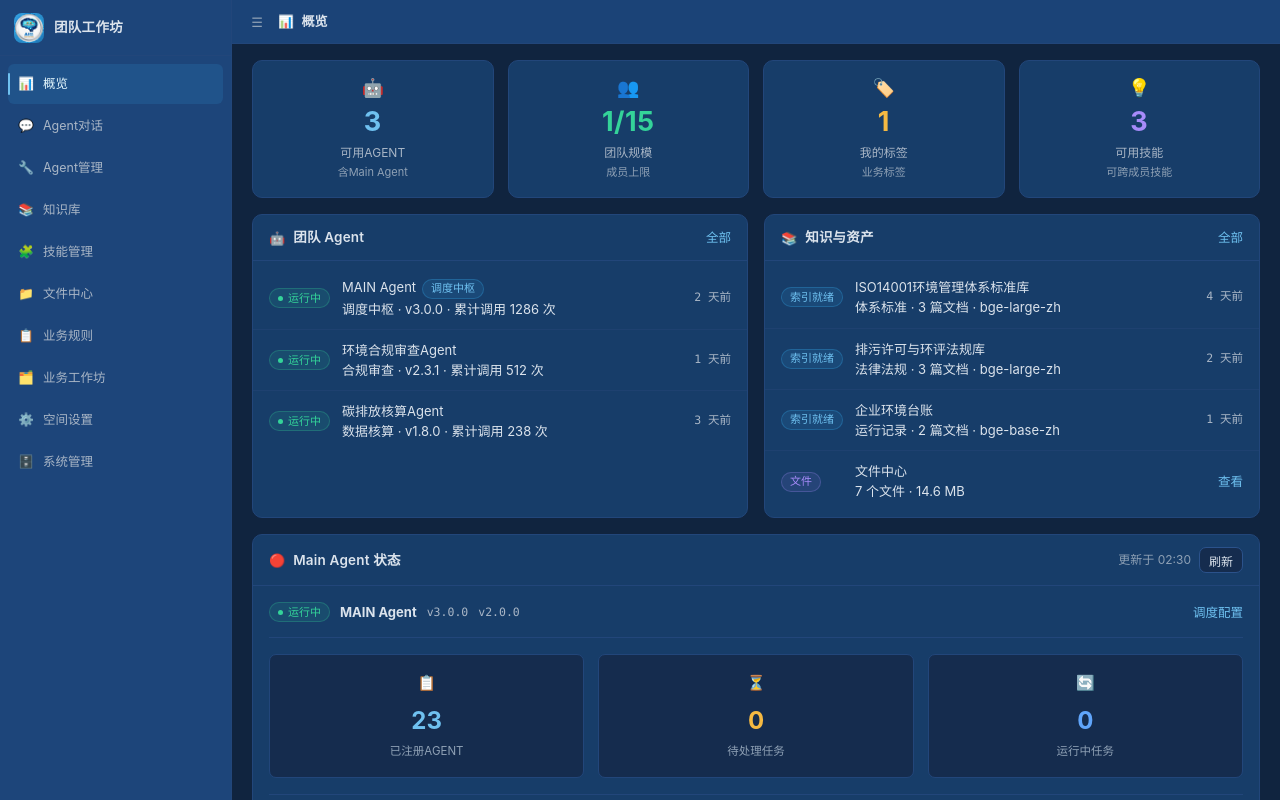
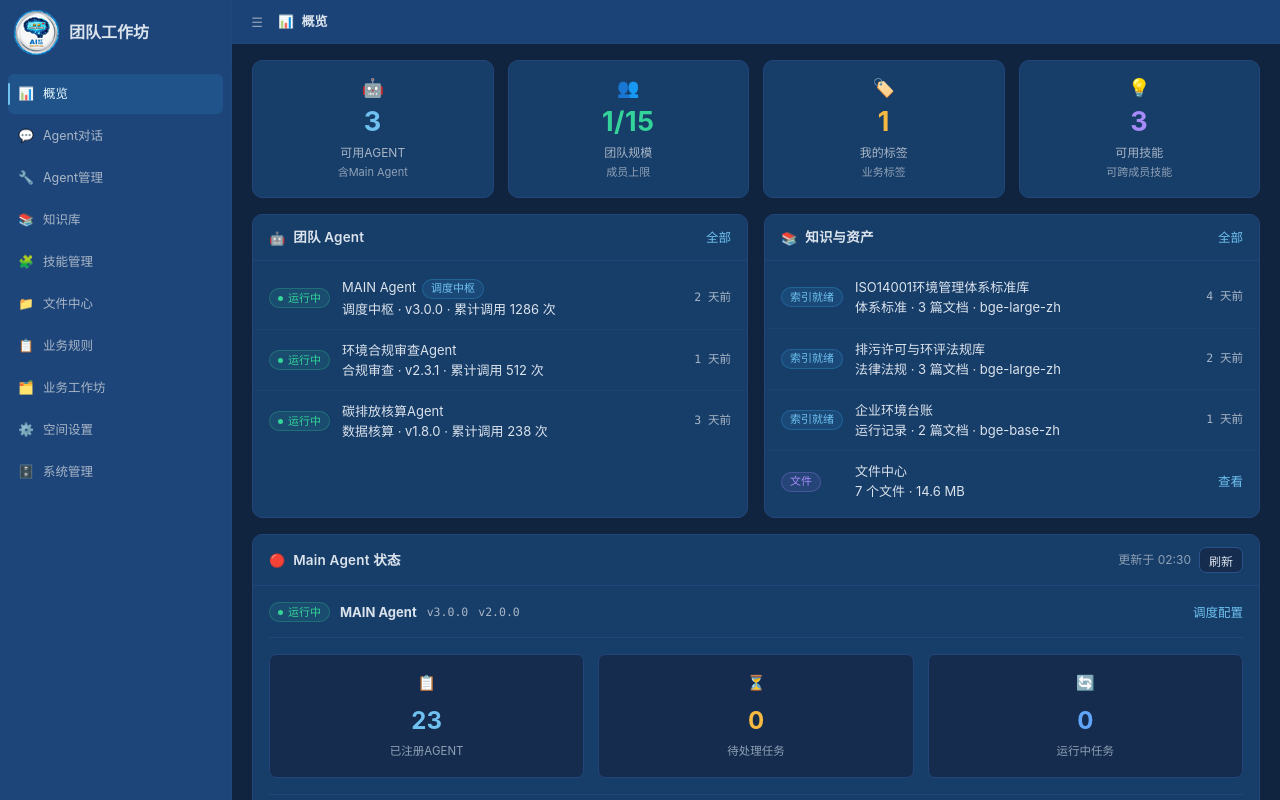
Before and after one commit to huizhc/video-flow, a Vue app in the folder agent/: page /#/overview in a window 1280 px wide. Built offline with nearby package versions, Linux system fonts and the light colour scheme.

Commit message:
改agent项目侧边栏样式

```diff
--- a/agent/src/App.vue
+++ b/agent/src/App.vue
@@ -176,26 +176,26 @@ onUnmounted(() => clearInterval(timer))
   display: flex;
   align-items: center;
   gap: 10px;
-  height: 56px;
+  height: 66px;
   padding: 0 14px;
   border-bottom: 1px solid var(--line);
 }
 
 .brand-icon {
-  width: 30px;
-  height: 30px;
+  width: 45px;
+  height: 45px;
   flex: none;
   border-radius: 8px;
   display: grid;
   place-items: center;
   font-size: 16px;
-  background: linear-gradient(135deg, var(--brand), var(--brand-2));
+  /* background: linear-gradient(135deg, var(--brand), var(--brand-2)); */
 }
 
 .brand-name {
-  font-size: 13.5px;
-  font-weight: 700;
-  letter-spacing: 0.3px;
+  font-size: 16px;
+  font-weight: bold !important;
+  /* letter-spacing: 0.3px; */
 }
 
 .brand-sub {
```
